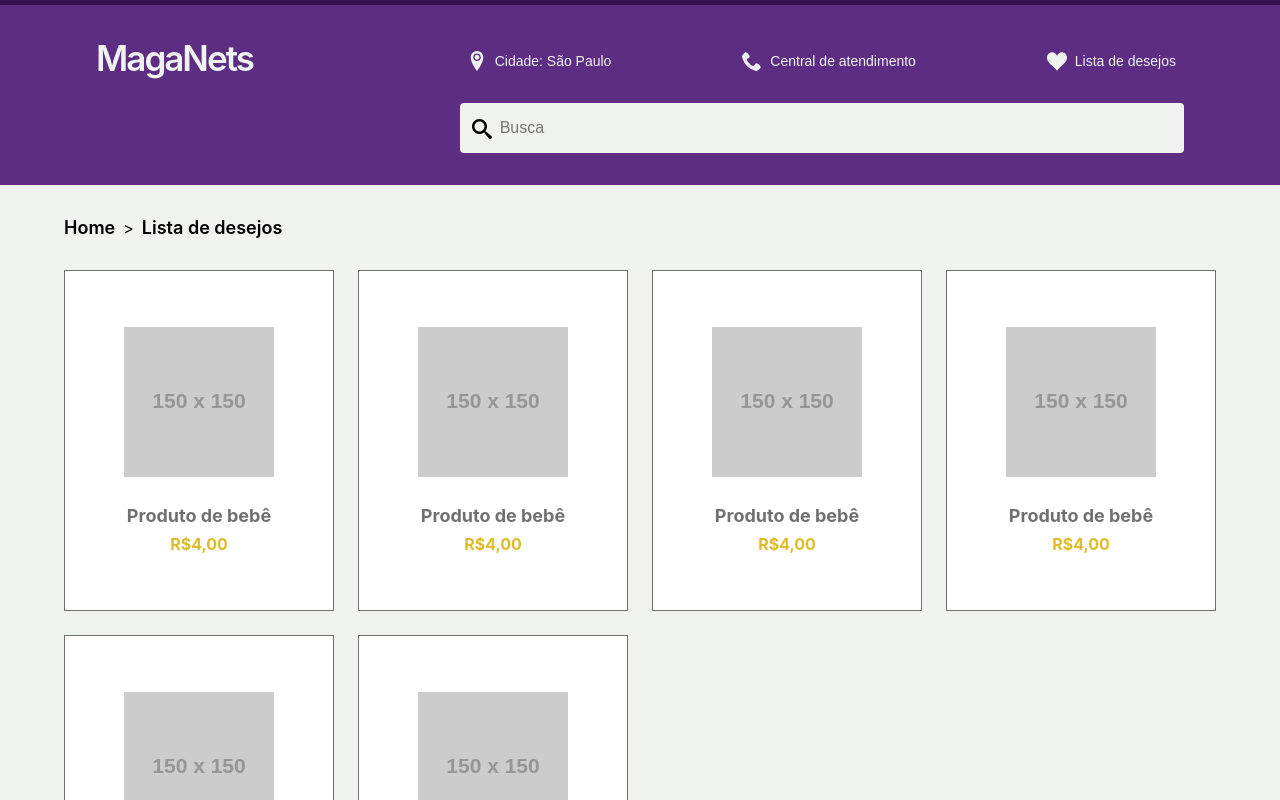
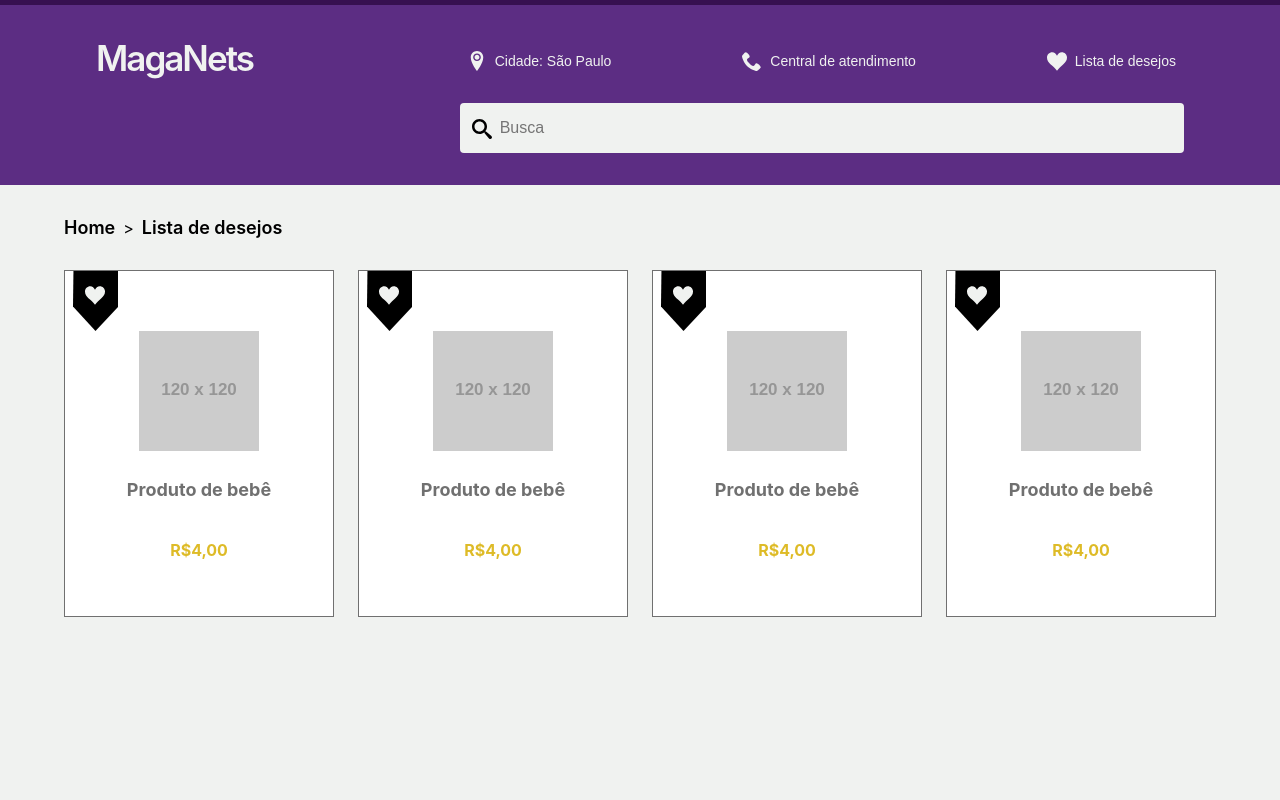
Before and after one commit to Ueslen-dev/maganets-client, a Next.js app: page /wishlist in a window 1280 px wide. Shown: the top 800 px of the page. Built offline with nearby package versions, Linux system fonts and the light colour scheme.

Commit message:
create action for componente <Product/>

```diff
--- a/src/components/Header/styles.ts
+++ b/src/components/Header/styles.ts
@@ -8,6 +8,7 @@ export const Wrapper = styled.header`
   ${({ theme }) => css`
     border-top: 5px solid ${theme.colors.primaryDark};
     background-color: ${theme.colors.primary};
+    z-index: ${theme.layers.menu};
   `}
 
   @media (min-width: ${tablet}) {
--- a/src/components/Product/index.tsx
+++ b/src/components/Product/index.tsx
@@ -1,13 +1,44 @@
+import { ImHeart as ImHeartIcon } from 'react-icons/im';
+import { IoIosCloseCircleOutline as IoIosCloseCircleOutlineIcon } from 'react-icons/io';
+
 import * as S from './styles';
 
 type Props = {
   img: string;
   name: string;
   price: string;
+  addWishlist?: () => void;
+  removeItemForWishlist?: () => void;
+  isAddedToWishlist?: boolean;
+  isActionAddWishlist?: boolean;
+  isActionRemoveItemForWishlist?: boolean;
 };
 
-const Product = ({ img, name, price }: Props) => (
+const Product = ({
+  img,
+  name,
+  price,
+  addWishlist,
+  removeItemForWishlist,
+  isActionAddWishlist = true,
+  isAddedToWishlist = false,
+  isActionRemoveItemForWishlist = false
+}: Props) => {
+  return (
     <S.Wrapper>
+      {isActionAddWishlist && (
+        <S.ButtonAddWishlist
+          onClick={addWishlist}
+          isAddedToWishlist={isAddedToWishlist}
+        >
+          <ImHeartIcon className="icon" />
+        </S.ButtonAddWishlist>
+      )}
+      {isActionRemoveItemForWishlist && (
+        <S.ButtonRemoveItemForWishlist onClick={removeItemForWishlist}>
+          <IoIosCloseCircleOutlineIcon className="icon" />
+        </S.ButtonRemoveItemForWishlist>
+      )}
       <S.Figure>
         <img src={img} alt="foto do produto" />
       </S.Figure>
@@ -15,4 +46,5 @@ const Product = ({ img, name, price }: Props) => (
       <S.Price>{price}</S.Price>
     </S.Wrapper>
   );
+};
 export default Product;
--- a/src/components/Product/styles.ts
+++ b/src/components/Product/styles.ts
@@ -1,6 +1,12 @@
 import styled, { css } from 'styled-components';
 
+type BadgeProps = {
+  isAddedToWishlist?: boolean;
+};
+
 export const Wrapper = styled.article`
+  display: flex;
+  flex-direction: column;
   text-align: center;
   cursor: pointer;
   background-color: #ffff;
@@ -25,7 +31,7 @@ export const Figure = styled.figure`
 export const Name = styled.h3`
   ${({ theme }) => css`
     font-size: ${theme.font.sizes.large};
-    margin-bottom: ${theme.spacings.xxsmall};
+    margin-bottom: ${theme.spacings.large};
     color: ${theme.colors.gray};
   `}
 `;
@@ -36,3 +42,46 @@ export const Price = styled.h4`
     color: ${theme.colors.secondary};
   `}
 `;
+
+export const ButtonAddWishlist = styled.button<BadgeProps>`
+  width: 45px;
+  height: 60px;
+  clip-path: polygon(50% 0%, 100% 41%, 99% 100%, 0 100%, 0 40%);
+  transform: rotate(180deg);
+  border: none;
+  cursor: pointer;
+  margin: -56px 8px 0;
+
+  ${({ theme, isAddedToWishlist }) => css`
+    background-color: ${theme.colors.black};
+
+    .icon {
+      width: 20px;
+      height: 20px;
+      transform: rotate(180deg);
+      position: relative;
+      top: 7px;
+      color: ${!isAddedToWishlist ? theme.colors.white : theme.colors.red};
+    }
+  `}
+`;
+
+export const ButtonRemoveItemForWishlist = styled.button`
+  width: 30px;
+  height: 30px;
+  align-self: flex-end;
+  margin: -60px 0px 0;
+  background-color: transparent;
+  border: none;
+  cursor: pointer;
+
+  ${({ theme }) => css`
+    .icon {
+      width: 30px;
+      height: 30px;
+      color: ${theme.colors.black};
+      position: relative;
+      top: 4px;
+    }
+  `}
+`;
--- a/src/components/Wishlist/index.tsx
+++ b/src/components/Wishlist/index.tsx
@@ -24,11 +24,11 @@ const Wishlist = () => {
       <Container>
         <Breadcrumb routes={breadcrumbRoutes} />
         <S.ProductGroup>
-          {[0, 2, 3, 4, 5, 6].map((item) => {
+          {[0, 2, 3, 4].map((item) => {
             return (
               <Product
                 key={item}
-                img="https://via.placeholder.com/150"
+                img="https://via.placeholder.com/120"
                 name="Produto de bebê"
                 price="R$4,00"
               />
--- a/src/styles/theme.ts
+++ b/src/styles/theme.ts
@@ -27,7 +27,8 @@ export default {
     secondary: '#debb27',
     white: '#f0f2f0',
     black: '#000000',
-    gray: '#707070'
+    gray: '#707070',
+    red: '#a22d20'
   },
   spacings: {
     xxsmall: '0.8rem',
@@ -37,5 +38,8 @@ export default {
     large: '4.0rem',
     xlarge: '4.8rem',
     xxlarge: '5.6rem'
+  },
+  layers: {
+    menu: 20
   }
 };
```
Lines whose indentation alone changed are shown as unchanged.
